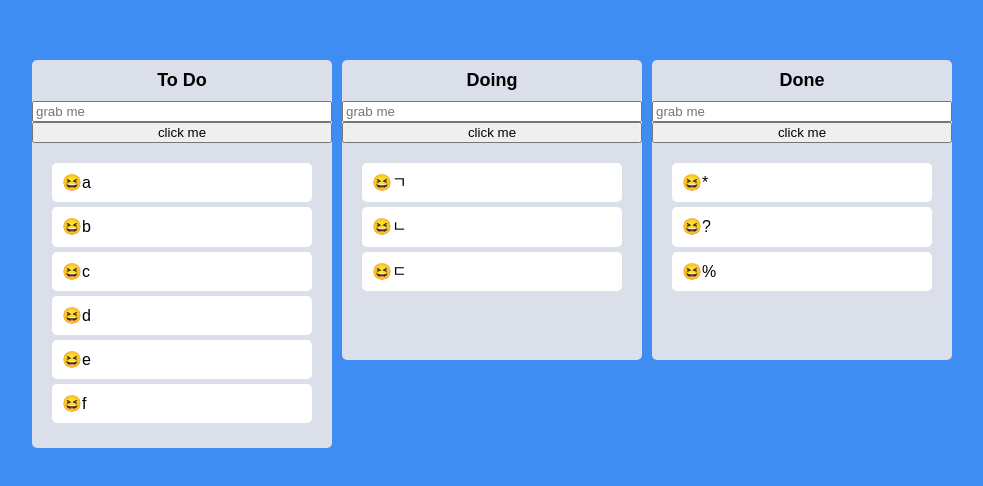
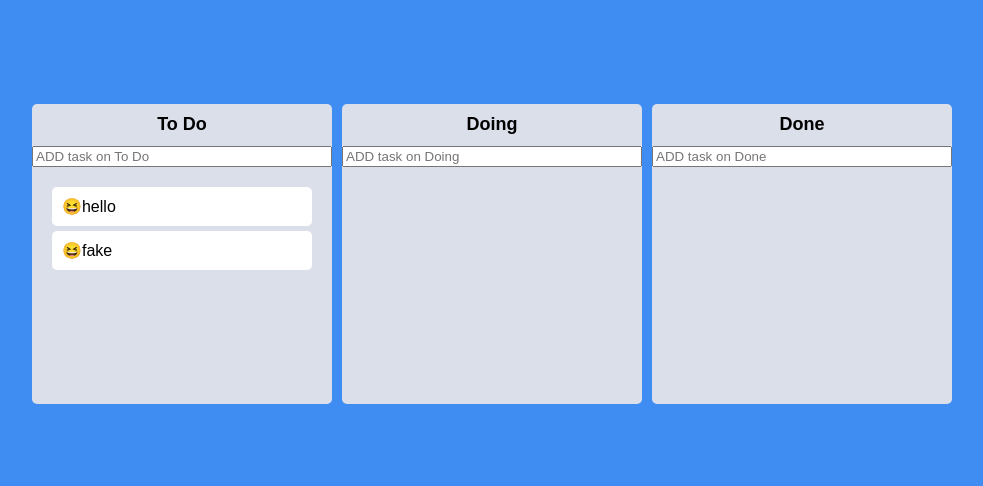
Before and after one commit to yoonjong-park/make-boards-using-react-beautiful-dnd, a React (Create React App) app: page / in a window 1280 px wide. Shown: the part 146-632 px from the top of the page, without its empty margins (148-1131 px from the left). Built offline with nearby package versions, Linux system fonts and the light colour scheme.

Commit message:
ADD input using react-hook-form

```diff
--- a/package.json
+++ b/package.json
@@ -13,6 +13,7 @@
     "react": "^18.2.0",
     "react-beautiful-dnd": "^13.1.1",
     "react-dom": "^18.2.0",
+    "react-hook-form": "^7.43.0",
     "react-scripts": "5.0.1",
     "recoil": "^0.7.6",
     "styled-components": "^5.3.6",
--- a/src/App.tsx
+++ b/src/App.tsx
@@ -28,14 +28,16 @@
 
   const onDragEnd = (info: DropResult) => {
     const { destination, draggableId, source } = info;
+
     if (!destination) return;
 
     if (destination?.droppableId === source.droppableId) {
       // same board movement
       setToDos(allBoards => {
         const boardCopy = [...allBoards[source.droppableId]];
+        const taskObj = boardCopy[source.index];
         boardCopy.splice(source.index, 1);
-        boardCopy.splice(destination?.index, 0, draggableId);
+        boardCopy.splice(destination?.index, 0, taskObj);
         return {
           ...allBoards,
           [source.droppableId]: boardCopy,
@@ -47,16 +49,16 @@
       // cross board movement
       setToDos(allBoards => {
         const sourceBoard = [...allBoards[source.droppableId]];
+        const taskObj = sourceBoard[source.index];
         const destinationBoard = [...allBoards[destination.droppableId]];
         sourceBoard.splice(source.index, 1);
-        destinationBoard.splice(destination?.index, 0, draggableId);
+        destinationBoard.splice(destination?.index, 0, taskObj);
         return {
           ...allBoards,
           [source.droppableId]: sourceBoard,
           [destination.droppableId]: destinationBoard,
         };
       });
-    } else {
     }
   };
 
--- a/src/Components/Board.tsx
+++ b/src/Components/Board.tsx
@@ -1,7 +1,10 @@
-import React, { useCallback, useRef } from "react";
+import React, { useRef } from "react";
+import { useForm } from "react-hook-form";
 import { Droppable } from "react-beautiful-dnd";
 import styled from "styled-components";
 import DragabbleCard from "./DragabbleCard";
+import { ITodo, toDoState } from "../atoms";
+import { useSetRecoilState } from "recoil";
 
 const Wrapper = styled.div`
   width: 300px;
@@ -37,25 +40,49 @@
   padding: 20px;
 `;
 
+const Form = styled.form`
+  width: 100%;
+  input {
+    width: 100%;
+  }
+`;
+
 interface IBoardProps {
-  toDos: string[];
+  toDos: ITodo[];
   boardId: string;
 }
 
+interface IForm {
+  toDo: string;
+}
+
 const Board = ({ toDos, boardId }: IBoardProps) => {
-  const inputRef = useRef<HTMLInputElement>(null);
-  const onClick = useCallback(() => {
-    inputRef.current?.focus();
-    setTimeout(() => {
-      inputRef.current?.blur();
-    }, 5000); // REMOVE focus after 5s
-  }, []);
+  const setToDos = useSetRecoilState(toDoState);
+  const { register, handleSubmit, setValue } = useForm<IForm>();
+  const onValid = ({ toDo }: IForm) => {
+    const newToDo = {
+      id: Date.now(),
+      text: toDo,
+    };
+    setToDos(allBoards => {
+      return {
+        ...allBoards,
+        [boardId]: [...allBoards[boardId], newToDo],
+      };
+    });
+    setValue("toDo", "");
+  };
 
   return (
     <Wrapper>
       <Title>{boardId}</Title>
-      <input ref={inputRef} placeholder="grab me" />
-      <button onClick={onClick}>click me</button>
+      <Form onSubmit={handleSubmit(onValid)}>
+        <input
+          {...register("toDo", { required: true })}
+          type="text"
+          placeholder={`ADD task on ${boardId}`}
+        />
+      </Form>
       <Droppable droppableId={boardId}>
         {(magic, snapshot) => (
           <Area
@@ -64,7 +91,14 @@
             ref={magic.innerRef}
             {...magic.droppableProps}>
             {toDos.map((toDo, index) => {
-              return <DragabbleCard key={toDo} toDo={toDo} index={index} />;
+              return (
+                <DragabbleCard
+                  key={toDo.id}
+                  toDoId={toDo.id}
+                  toDoText={toDo.text}
+                  index={index}
+                />
+              );
             })}
             {magic.placeholder}
           </Area>
--- a/src/Components/DragabbleCard.tsx
+++ b/src/Components/DragabbleCard.tsx
@@ -13,20 +13,21 @@
 `;
 
 interface IDragabbleCardProps {
-  toDo: string;
+  toDoId: number;
+  toDoText: string;
   index: number;
 }
 
-const DragabbleCard = ({ toDo, index }: IDragabbleCardProps) => {
+const DragabbleCard = ({ toDoId, toDoText, index }: IDragabbleCardProps) => {
   return (
-    <Draggable key={toDo} draggableId={toDo} index={index}>
+    <Draggable key={toDoId} draggableId={String(toDoId)} index={index}>
       {(magic, snapshot) => (
         <Card
           isDragging={snapshot.isDragging}
           ref={magic.innerRef}
           {...magic.draggableProps}>
           <span {...magic.dragHandleProps}>😆</span>
-          {toDo}
+          {toDoText}
         </Card>
       )}
     </Draggable>
--- a/src/atoms.tsx
+++ b/src/atoms.tsx
@@ -1,14 +1,22 @@
 import { atom } from "recoil";
 
+export interface ITodo {
+  id: number;
+  text: string;
+}
+
 interface IToDoState {
-  [key: string]: string[];
+  [key: string]: ITodo[];
 }
 
 export const toDoState = atom<IToDoState>({
   key: "toDo",
   default: {
-    "To Do": ["a", "b", "c", "d", "e", "f"],
-    Doing: ["ㄱ", "ㄴ", "ㄷ"],
-    Done: ["*", "?", "%"],
+    "To Do": [
+      { id: 1, text: "hello" },
+      { id: 2, text: "fake" },
+    ],
+    Doing: [],
+    Done: [],
   },
 });
```
Also changed, not shown: 1 other file (tests, documents, lock files or other folders).
